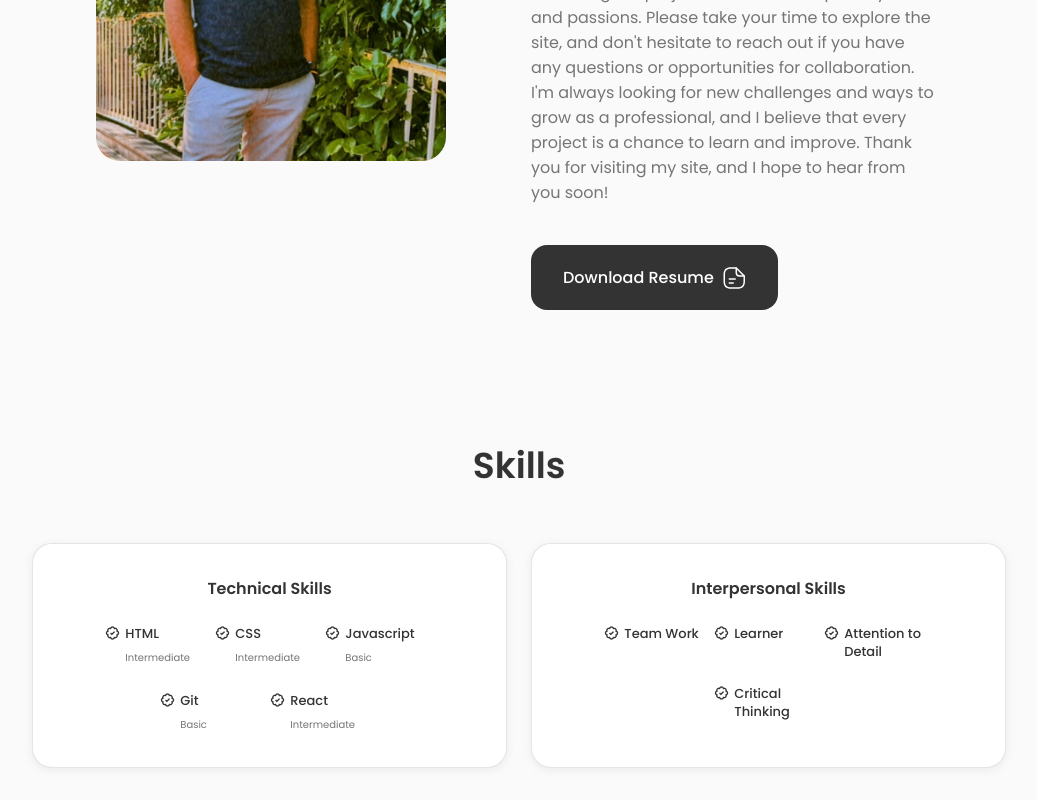
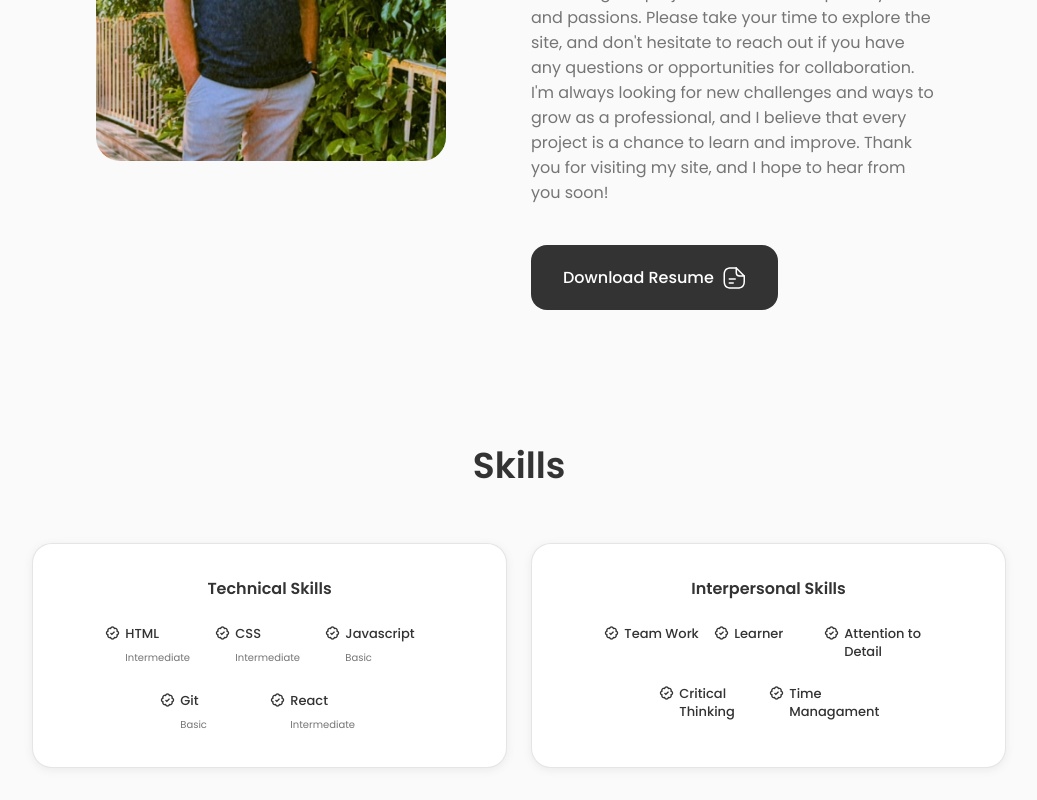
Before and after one commit to stephin007/portfolio_v2, a React (Create React App) app: page / in a window 1280 px wide. Shown: the part 1487-2287 px from the top of the page, without its empty margins (121-1158 px from the left). Built offline with nearby package versions, Linux system fonts and the light colour scheme.

Commit message:
added one extra interpersonal skill

```diff
--- a/src/components/Skills/CustomerSkills.jsx
+++ b/src/components/Skills/CustomerSkills.jsx
@@ -31,6 +31,13 @@ const CustomerSkills = () => {
               <h3 className='skills__name'>Critical Thinking</h3>
             </div>
           </div>
+
+          <div className='skills__data'>
+            <i className='bx bx-badge-check'></i>
+            <div>
+              <h3 className='skills__name'>Time Managament</h3>
+            </div>
+          </div>
         </div>
       </div>
     </div>
```
